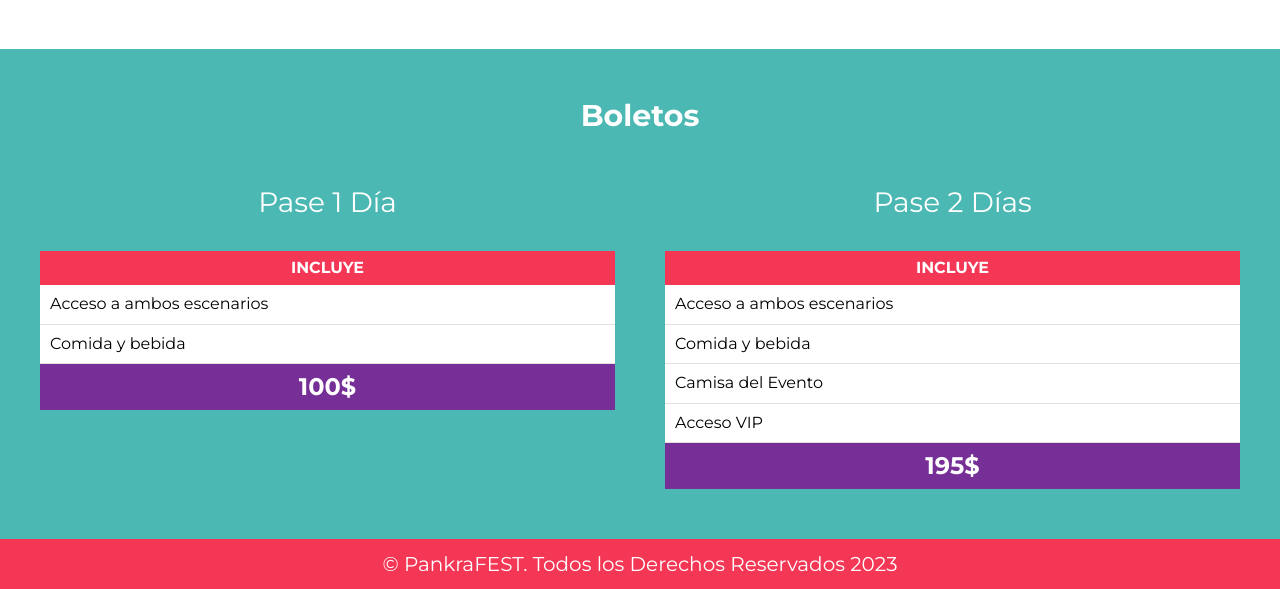
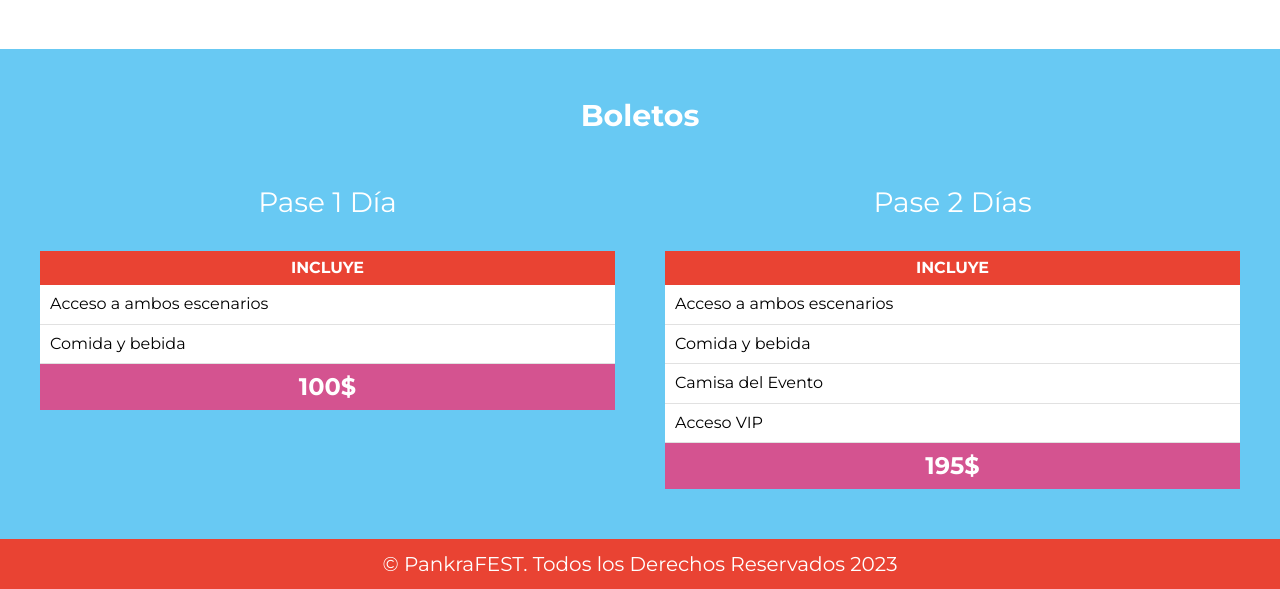
Before and after one commit to Pancratzia/Web-Development-Repository, a PHP site: page / in a window 1280 px wide. Shown: the part 3323-3912 px from the top of the page. Run offline with PHP 8.4, Linux system fonts and the light colour scheme; style sheets or scripts are compiled from the project's sources.

Commit message:
Changing colors to match Red Velvet's dumb dumb theme

```diff
--- a/04-PankraFest/src/scss/base/_variables.scss
+++ b/04-PankraFest/src/scss/base/_variables.scss
@@ -5,10 +5,10 @@ $fuente_principal: 'Montserrat', sans-serif;
 
 //Colores
 
-$verde: #4CB8B3;
-$rosa: #F53756;
-$amarillo: #FEF46D;
-$morado: #752F97;
+$azul: #68c9f3;
+$redVelvet: #e94333;
+$verde: #91d39b;
+$rosaVelvet: #d45390;
 $negro: #000000;
 $blanco: #FFFFFF;
 
--- a/04-PankraFest/src/scss/layout/_boletos.scss
+++ b/04-PankraFest/src/scss/layout/_boletos.scss
@@ -36,7 +36,7 @@
     }
 
     &-header{
-        background-color: v.$rosa;
+        background-color: v.$redVelvet;
         p{
             font-weight: 700;
             text-transform: uppercase;
@@ -60,7 +60,7 @@
     }
 
     &-footer{
-        background-color: v.$morado;
+        background-color: v.$rosaVelvet;
 
         p{
             font-weight: 700;
--- a/04-PankraFest/src/scss/layout/_festival.scss
+++ b/04-PankraFest/src/scss/layout/_festival.scss
@@ -23,7 +23,7 @@
     }
 
     .fecha{
-        color: v.$rosa;
+        color: v.$redVelvet;
         font-weight: 700;
     }
 
--- a/04-PankraFest/src/scss/layout/_footer.scss
+++ b/04-PankraFest/src/scss/layout/_footer.scss
@@ -1,7 +1,7 @@
 @use "base/variables" as v;
 
 .site-footer {
-  background-color: v.$rosa;
+  background-color: v.$redVelvet;
   padding: 1rem;
 
   p {
--- a/04-PankraFest/src/scss/layout/_header.scss
+++ b/04-PankraFest/src/scss/layout/_header.scss
@@ -2,7 +2,7 @@
 @use "base/variables" as v;
 
 .header {
-  background-color: v.$verde;
+  background-color: v.$azul;
 
   @include m.md {
 
@@ -57,7 +57,7 @@
 
     &:hover {
       cursor: pointer;
-      color: v.$amarillo;
+      color: v.$verde;
       transition: color 0.3s ease;
     }
   }
--- a/04-PankraFest/src/scss/layout/_lineup.scss
+++ b/04-PankraFest/src/scss/layout/_lineup.scss
@@ -2,7 +2,7 @@
 @use "base/mixins" as m;
 
 .lineup {
-  background-color: v.$rosa;
+  background-color: v.$redVelvet;
   padding: 5rem 0;
 
   h3,
@@ -73,17 +73,17 @@
 }
 
 .bg-amarillo {
-  background-color: v.$amarillo;
+  background-color: v.$verde;
 
   li:nth-child(odd) {
-    background-color: darken(v.$amarillo, 15%);
+    background-color: darken(v.$verde, 15%);
   }
 }
 
 .bg-verde {
-  background-color: v.$verde;
+  background-color: v.$azul;
 
   li:nth-child(odd) {
-    background-color: darken(v.$verde, 10%);
+    background-color: darken(v.$azul, 10%);
   }
 }
--- a/04-PankraFest/src/scss/layout/_video.scss
+++ b/04-PankraFest/src/scss/layout/_video.scss
@@ -11,8 +11,8 @@
         position: absolute;
         height: 100%;
         width: 100%;
-        background: rgb(165,3,255);
-        background: linear-gradient(0deg, rgba(126,2,195,.5) 0%, rgba(255,0,110,.3) 100%);
+        background: rgb(233,67,51);
+        background: linear-gradient(0deg, rgba(233,67,51,.5) 0%, rgba(104,201,243,.3) 100%);
         display: flex;
         flex-direction: column;
         justify-content: center;
@@ -46,7 +46,7 @@
     }
     p{
         color: v.$blanco;
-        background-color: v.$rosa;
+        background-color: v.$redVelvet;
         display: inline-block;
         padding: 1rem 2rem;
         font-weight: 700;
```
